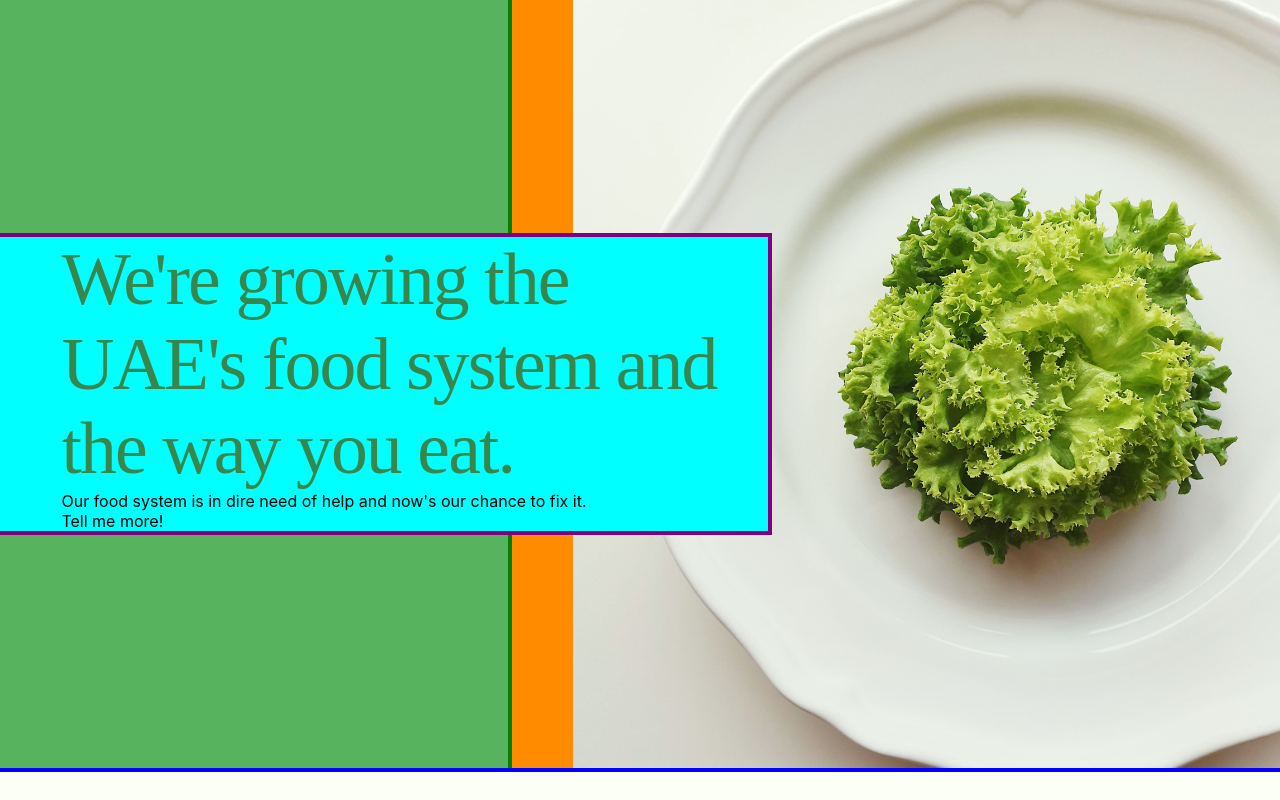
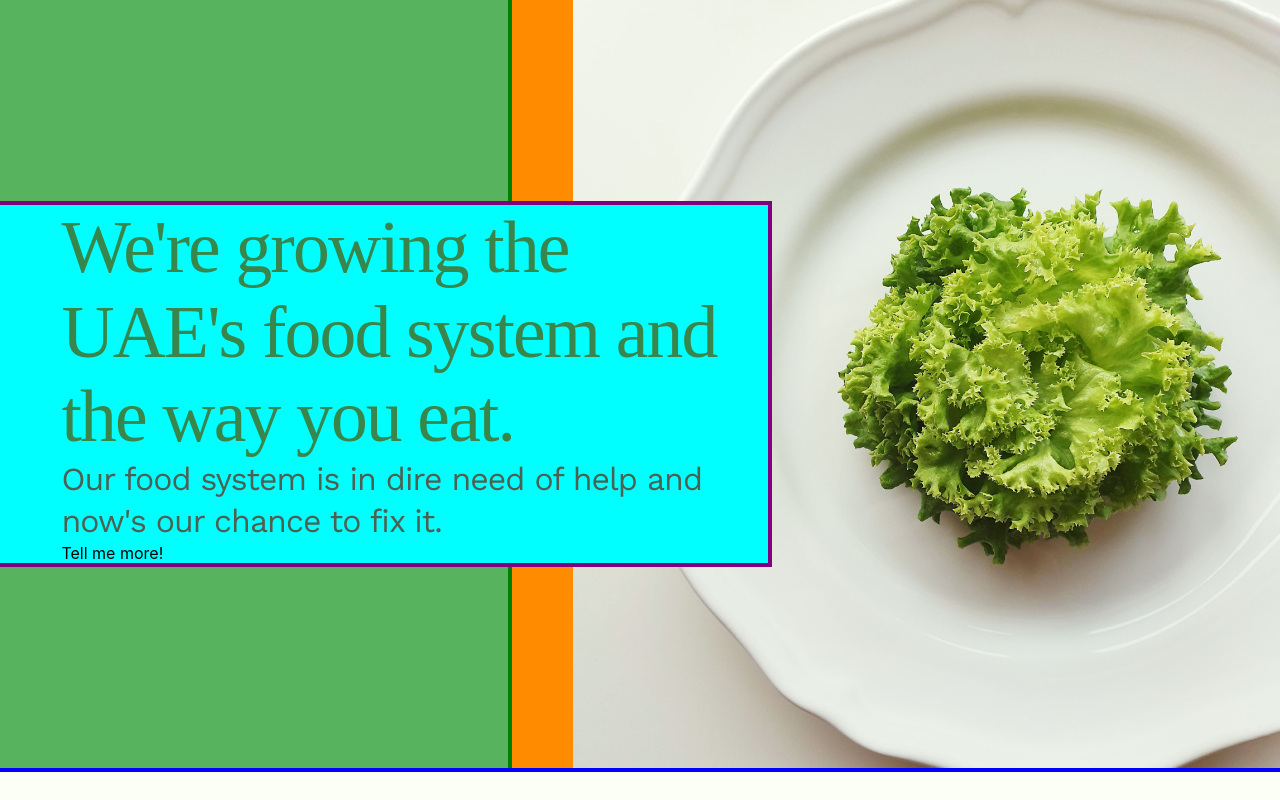
Before and after one commit to JuanTValdez/smart_acres, a React (Create React App) app: page / in a window 1280 px wide. Built offline with nearby package versions, Linux system fonts and the light colour scheme.

Commit message:
added work sans regular ttf

```diff
--- a/src/App.css
+++ b/src/App.css
@@ -157,6 +157,12 @@ nav {
 }
 
 .intro-text-2 {
+	font-family: 'Work Sans', sans-serif;
+	font-size: 2em;
+	line-height: 1.31;
+	letter-spacing: -0.96px;
+	text-align: left;
+	color: var(--gunmetal);
 }
 
 /* .flex_r_wrap {
--- a/src/index.css
+++ b/src/index.css
@@ -1,7 +1,6 @@
 /* @import url('https://fonts.googleapis.com/css2?family=Ultra&family=Work+Sans:wght@500&display=swap'); */
 
-@import url('https://fonts.googleapis.com/css2?family=Work+Sans:wght@500&display=swap');
-/* @import url('./fonts/Clarendon-Light-DTC.ttf'); */
+@import url('https://fonts.googleapis.com/css2?family=Work+Sans&display=swap');
 
 @font-face {
 	font-family: 'Clarendon-Lig';
```
